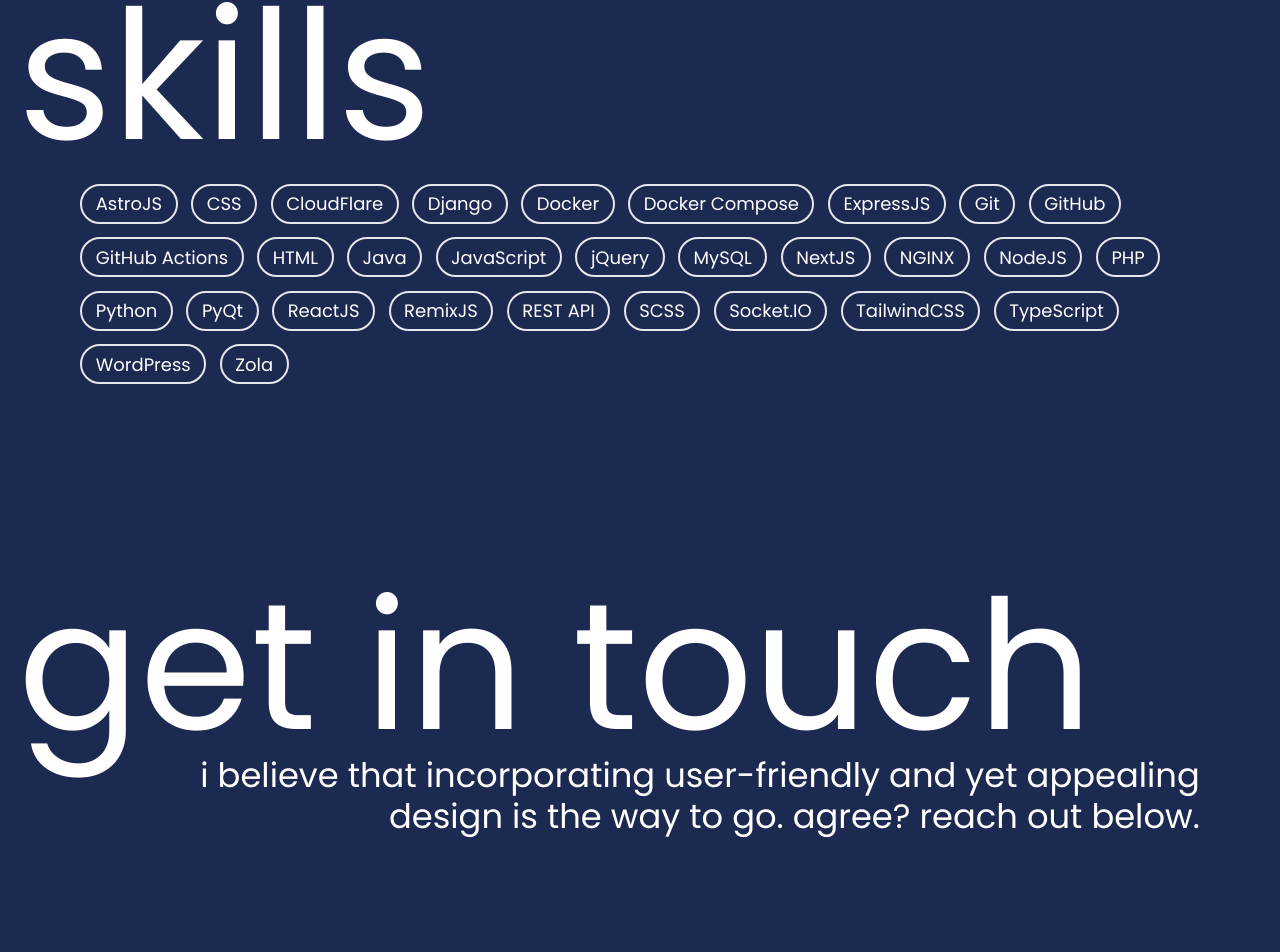
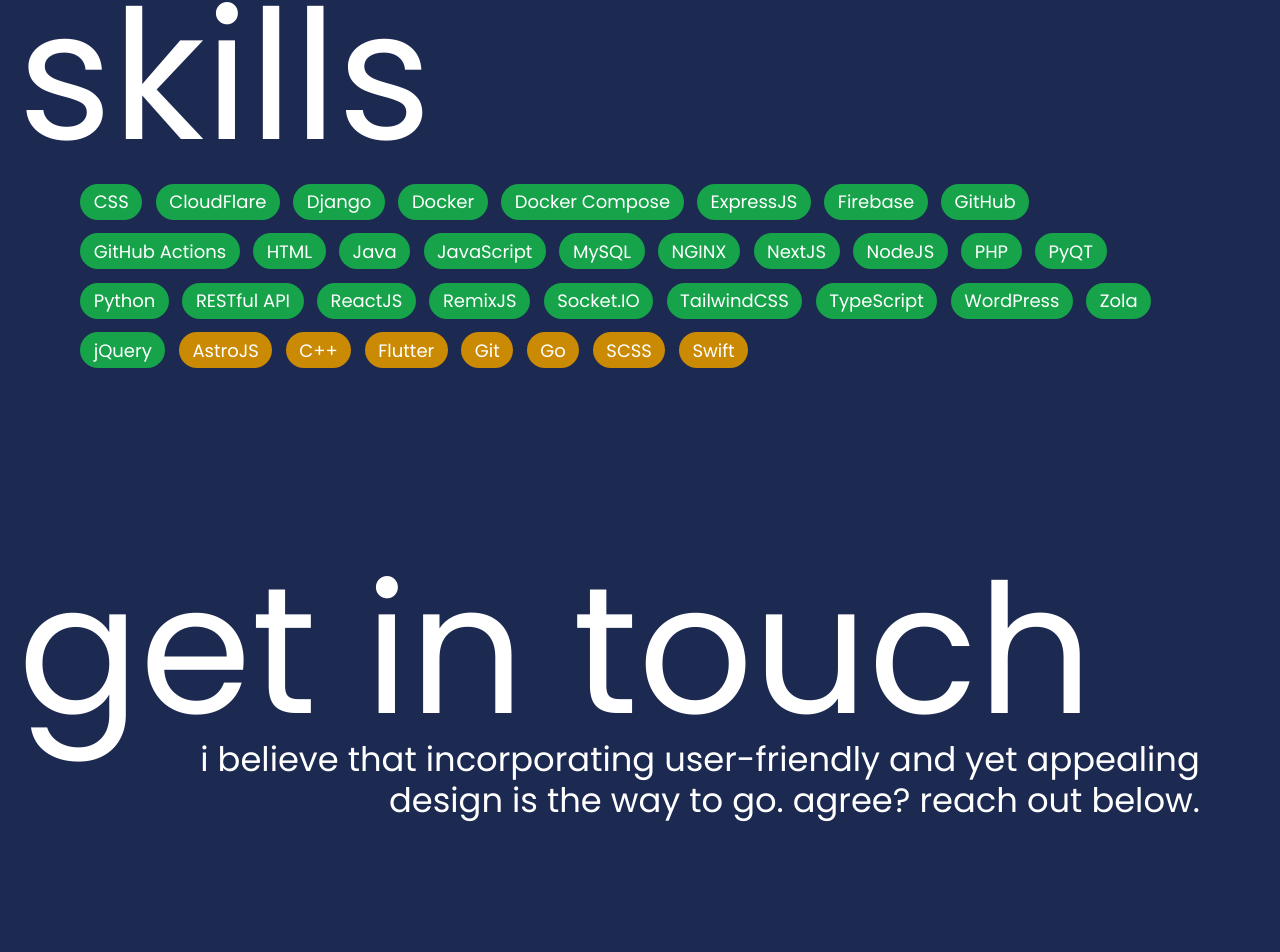
Before and after one commit to nheek/nheek., a Next.js app: page / in a window 1280 px wide. Shown: the part 4120-5072 px from the top of the page. Built offline with nearby package versions, Linux system fonts and the light colour scheme; no server answers.

Commit message:
try adding level-based colors in skills

```diff
--- a/components/skills.tsx
+++ b/components/skills.tsx
@@ -17,17 +17,18 @@
   let textsMap = getTextsMap(domainPairs);
 
   let skills = [
-    "AstroJS",
-    "CSS", "CloudFlare", "Django",
-    "Docker", "Docker Compose",
-    "ExpressJS", "Git", "GitHub", "GitHub Actions",
-    "HTML", "Java", "JavaScript", "jQuery", "MySQL",
-    "NextJS",
-    "NGINX", "NodeJS", "PHP", "Python", "PyQt",
-    "ReactJS", "RemixJS", "REST API", "SCSS", "Socket.IO",
-    "TailwindCSS", "TypeScript", "WordPress",
-    "Zola"
+    "CSS", "CloudFlare", "Django", "Zola", "Firebase",
+    "Docker", "Docker Compose", "TailwindCSS", "TypeScript",
+    "ExpressJS", "GitHub", "GitHub Actions", "WordPress",
+    "HTML", "Java", "JavaScript", "jQuery", "MySQL", "NextJS",
+    "NGINX", "NodeJS", "PHP", "Python", "PyQT",
+    "ReactJS", "RemixJS", "RESTful API", "Socket.IO"
   ];
+  let orangeSkills = [
+    "AstroJS", "SCSS", "Swift", "Flutter", "Git", "Go", "C++"
+  ]
+  skills.sort();
+  orangeSkills.sort();
 
   return (
     <div className="px-4 pt-[25%] md:pt-[15%] min-h-max">
@@ -38,7 +39,12 @@
           <ul className="flex flex-wrap gap-3">
             {
               skills.map((skill, index) => (
-                <li key={index} className="hover:bg-gray-200 hover:text-blue-950 px-3 py-1 border-2 border-gray-200 rounded-3xl duration-500">{skill}</li>
+                <li key={index} className="bg-green-600 px-3 py-1 rounded-3xl duration-500">{skill}</li>
+              ))
+            }
+            {
+              orangeSkills.map((skill, index) => (
+                <li key={index} className="bg-yellow-600 px-3 py-1 rounded-3xl duration-500">{skill}</li>
               ))
             }
           </ul>
```
